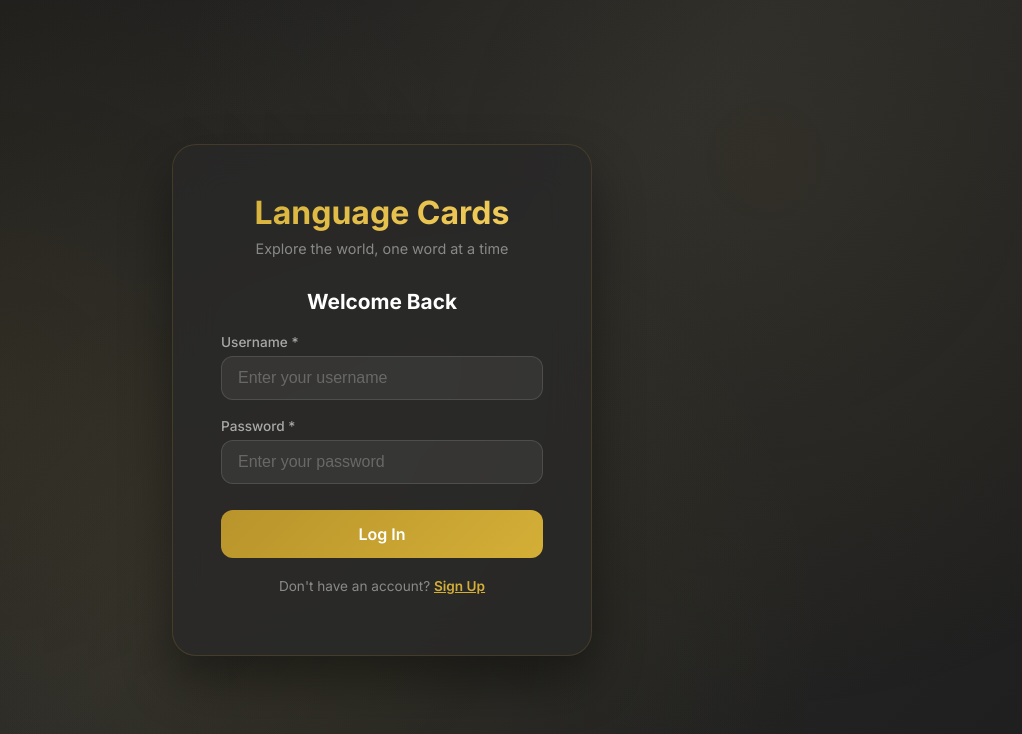
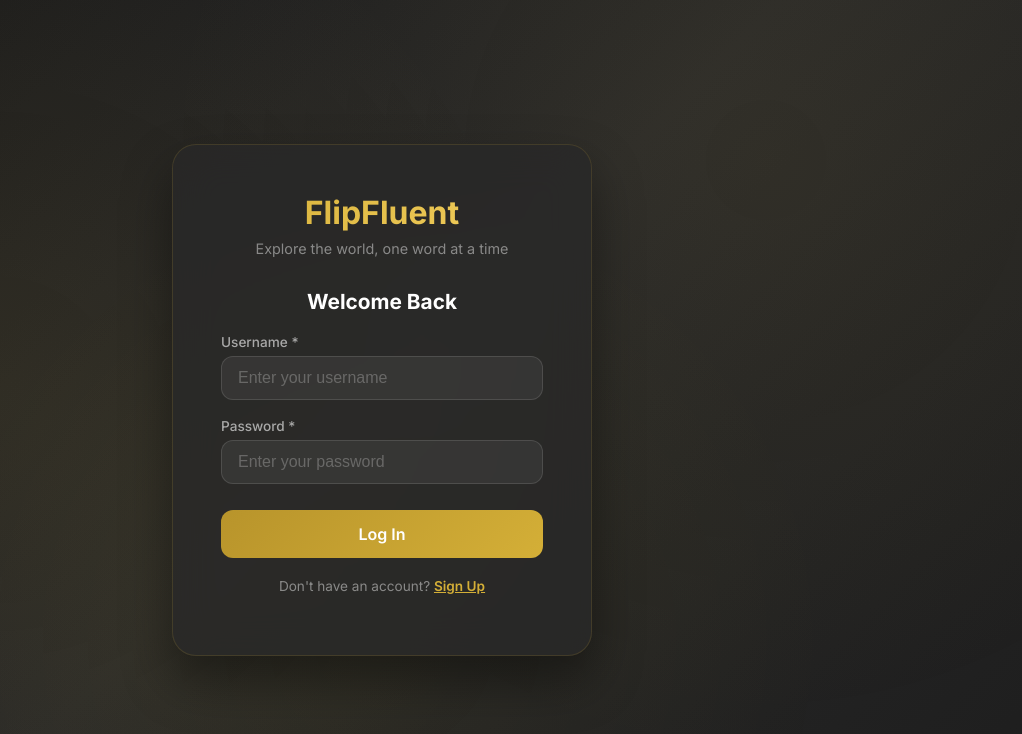
Before and after one commit to JTHCreative/language-cards, a React (Vite) app: page /#/ in a window 1280 px wide. Shown: the top 734 px of the page, without its empty margins (258-1280 px from the left). Built offline with nearby package versions, Linux system fonts and the light colour scheme; no server answers.

Commit message:
Rename app from Language Cards to FlipFluent
Updated all user-visible references: login page title, globe
header, and browser tab title.

https://claude.ai/code/session_01Fuz71esswA81VpyFdNeQGv

```diff
--- a/index.html
+++ b/index.html
@@ -4,7 +4,7 @@
     <meta charset="UTF-8" />
     <link rel="icon" type="image/svg+xml" href="/favicon.svg" />
     <meta name="viewport" content="width=device-width, initial-scale=1.0" />
-    <title>Language Cards - Learn Languages Around the World</title>
+    <title>FlipFluent - Learn Languages Around the World</title>
     <link rel="preconnect" href="https://fonts.googleapis.com">
     <link rel="preconnect" href="https://fonts.gstatic.com" crossorigin>
     <link href="https://fonts.googleapis.com/css2?family=Inter:wght@400;500;600;700;800&display=swap" rel="stylesheet">
--- a/src/pages/GlobePage.jsx
+++ b/src/pages/GlobePage.jsx
@@ -14,7 +14,7 @@ export default function GlobePage({ user, onLogout }) {
     <div className="globe-page">
       <header className="globe-header">
         <div className="header-left">
-          <h1>Language Cards</h1>
+          <h1>FlipFluent</h1>
         </div>
         <div className="header-right">
           <ProfileButton user={user} onLogout={onLogout} />
--- a/src/pages/LoginPage.jsx
+++ b/src/pages/LoginPage.jsx
@@ -39,7 +39,7 @@ export default function LoginPage({ onLogin }) {
       <div className="login-bg" />
       <div className="login-card">
         <div className="login-header">
-          <h1>Language Cards</h1>
+          <h1>FlipFluent</h1>
           <p>Explore the world, one word at a time</p>
         </div>
 
```
